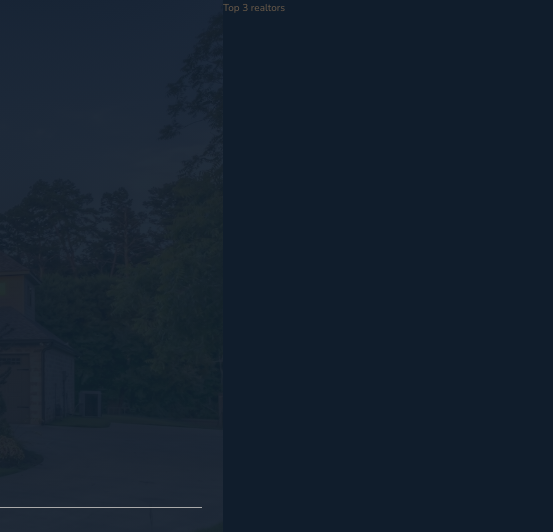
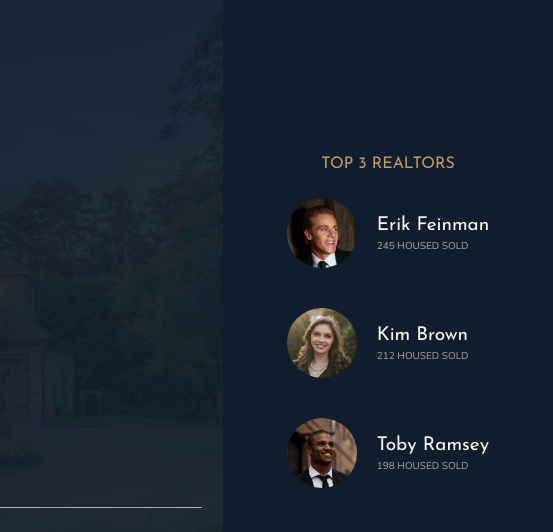
Before and after one commit to meshvedov/nexter-sass, a website: page index.html in a window 1280 px wide. Shown: the top 532 px of the page, 727-1280 px from the left. Drawn offline with nearby package versions, Linux system fonts and the light colour scheme.

Commit message:
The realtors

```diff
--- a/index.html
+++ b/index.html
@@ -28,7 +28,26 @@
                 <img src="img/logo-bi.png" alt="bi">
             </div>
         </header>
-        <div class="realtors">Top 3 realtors</div>
+        <div class="realtors">
+            <h3 class="heading-3">Top 3 Realtors</h3>
+            <div class="realtors__list">
+                <img src="img/realtor-1.jpeg" alt="" class="realtors__img">
+                <div class="realtors__details">
+                    <h4 class="heading-4 heading-4--light">Erik Feinman</h4>
+                    <p class="realtors__sold">245 housed sold</p>
+                </div>
+                <img src="img/realtor-2.jpeg" alt="" class="realtors__img">
+                <div class="realtors__details">
+                    <h4 class="heading-4 heading-4--light">Kim Brown</h4>
+                    <p class="realtors__sold">212 housed sold</p>
+                </div>
+                <img src="img/realtor-3.jpeg" alt="" class="realtors__img">
+                <div class="realtors__details">
+                    <h4 class="heading-4 heading-4--light">Toby Ramsey</h4>
+                    <p class="realtors__sold">198 housed sold</p>
+                </div>
+            </div>
+        </div>
         <section class="features">
             <div class="feature">
                 <svg class="feature__icon">
--- a/sass/_realtors.scss
+++ b/sass/_realtors.scss
@@ -1,4 +1,32 @@
 .realtors {
     background-color: $color-secondary;
     grid-column: col-start 7 / full-end;
+
+    padding: 3rem;
+
+    display: grid;
+    align-content: center;
+    justify-content: center;
+    grid-row-gap: 2rem;
+    justify-items: center;
+
+    &__list {
+        display: grid;
+        grid-template-columns: min-content max-content;
+        grid-column-gap: 2rem;
+        grid-row-gap: 5vh;
+        align-items: center;
+    }
+
+    &__img {
+        width: 7rem;
+        border-radius: 50%;
+        display: block;
+    }
+
+    &__sold {
+        text-transform: uppercase;
+        color: $color-grey-light-2;
+        margin-top: -3px;
+    }
 }
```
Also changed, not shown: css/style.css.
